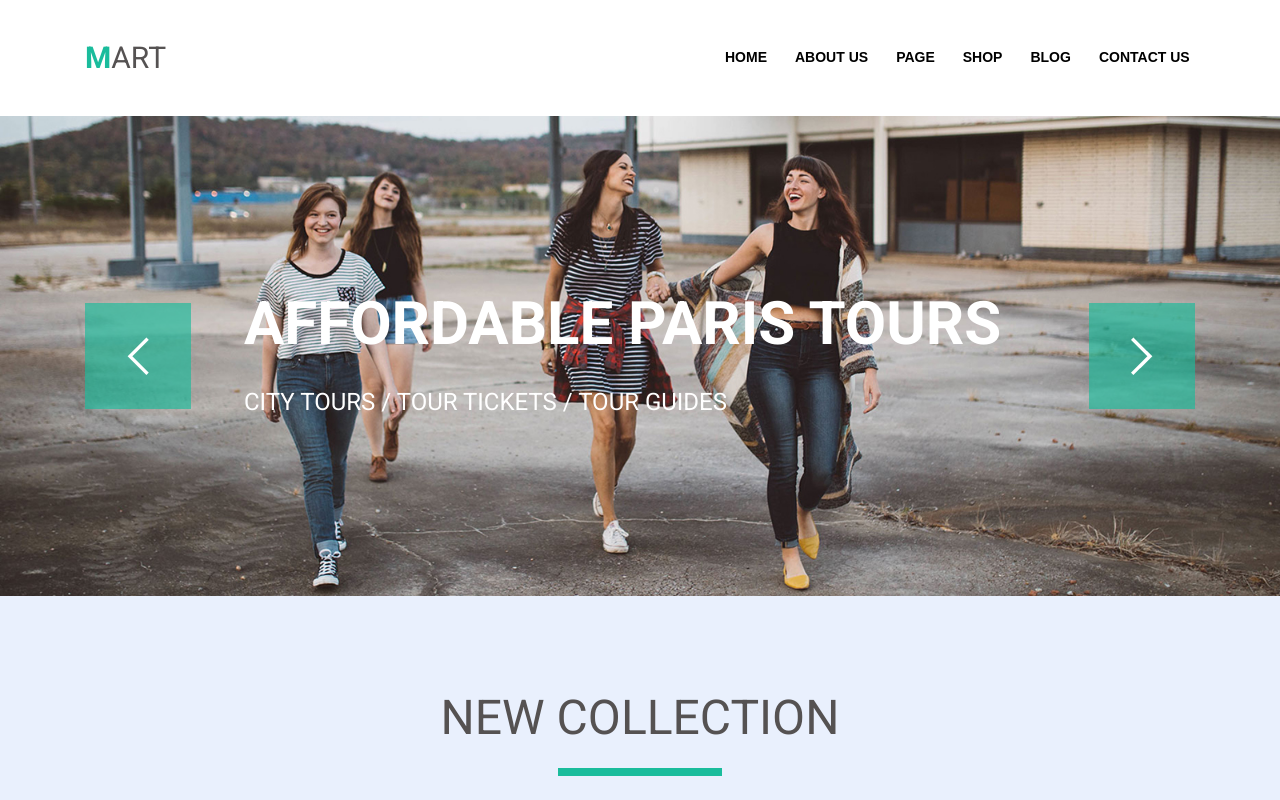
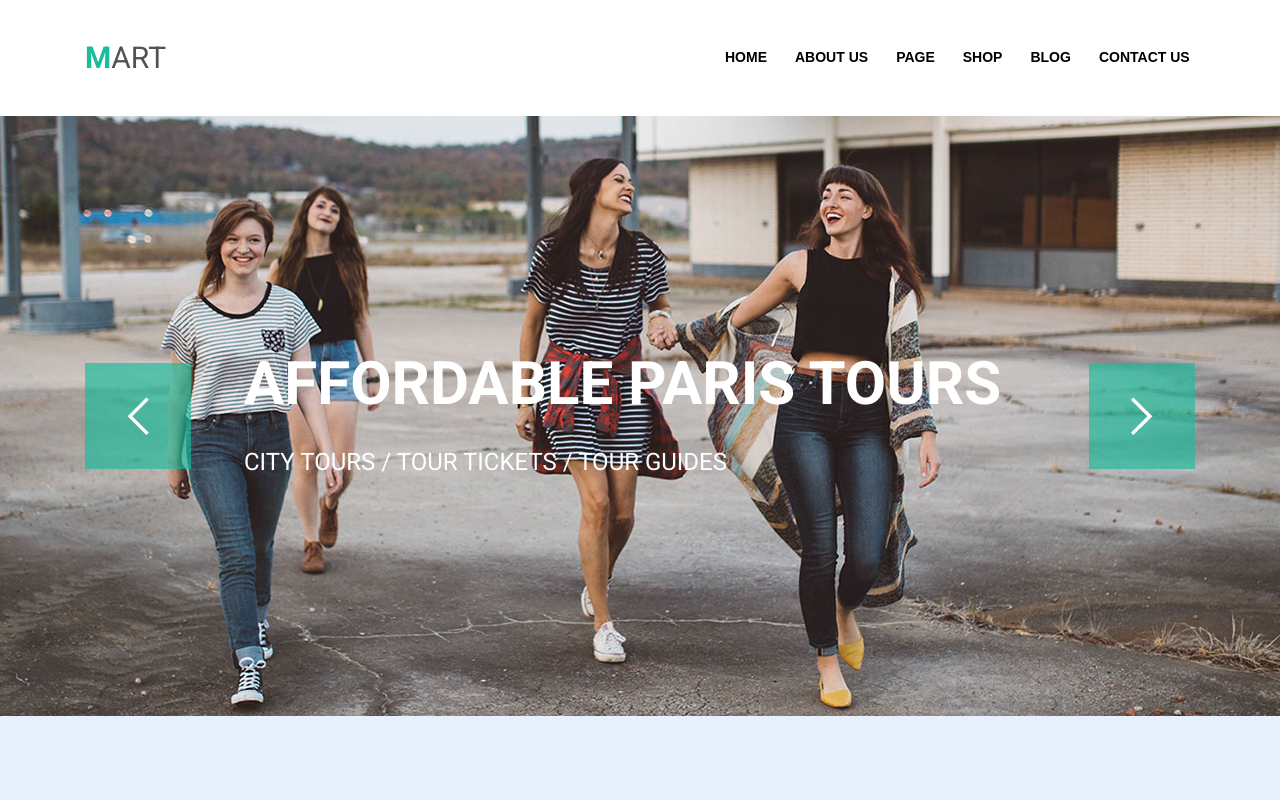
Before and after one commit to romanitwork/goit-fe-course, a plain HTML site: page module-05/index.html in a window 1280 px wide. Shown: the top 800 px of the page. Drawn offline with nearby package versions, Linux system fonts and the light colour scheme.

Commit message:
fixed slider

```diff
--- a/module-05/css/styles.css
+++ b/module-05/css/styles.css
@@ -30,7 +30,7 @@ input[type="radio"].visually-hidden{
 
 img {
 	display: block;
-	max-width: 100%;
+	min-width: 100%;
 	height: auto;
 }
 /*HEADER------------------------------------------------------*/
@@ -171,6 +171,7 @@ color:#1abc9c;
 .collection{
     background-color: #e9f0fd;
     min-height: 680px;
+    min-width: 100%;
 }
 
 .collection-title{
@@ -388,3 +389,10 @@ color:#1abc9c;
     color: #1abc9c;
     text-decoration: none;
 }
+
+.slider-img{
+    object-fit: cover;
+    width: 100%;
+    height: 600px;
+    display: block;
+}
--- a/module-05/index.html
+++ b/module-05/index.html
@@ -31,7 +31,7 @@
     <main>
         <section class="slider">
             <div class="slider-box">
-                <img src="./img/images/sliderbg.jpg" alt="sliderbg" width="1600" height="600">
+                <img src="./img/images/sliderbg.jpg" class="slider-img" alt="sliderbg" width="1600" height="600">
                         <div class="text">
                             <h2 class="slider-name">affordable paris tours</h2>
                             <p class="slider-descr">city tours / tour tickets / tour guides</p>
```
